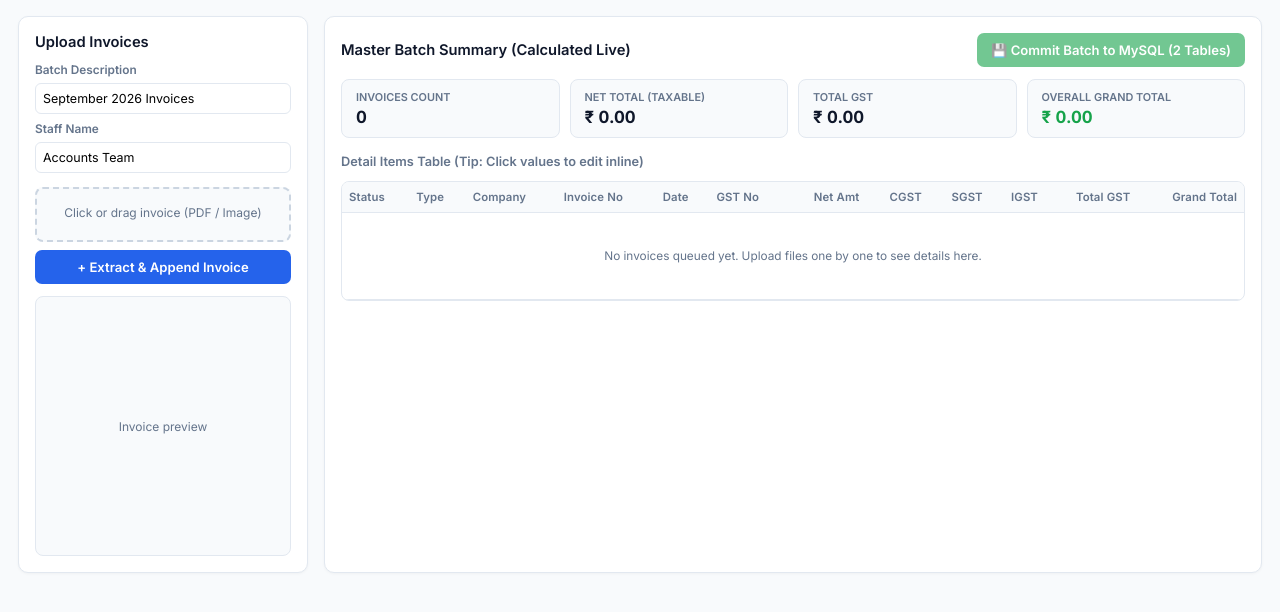
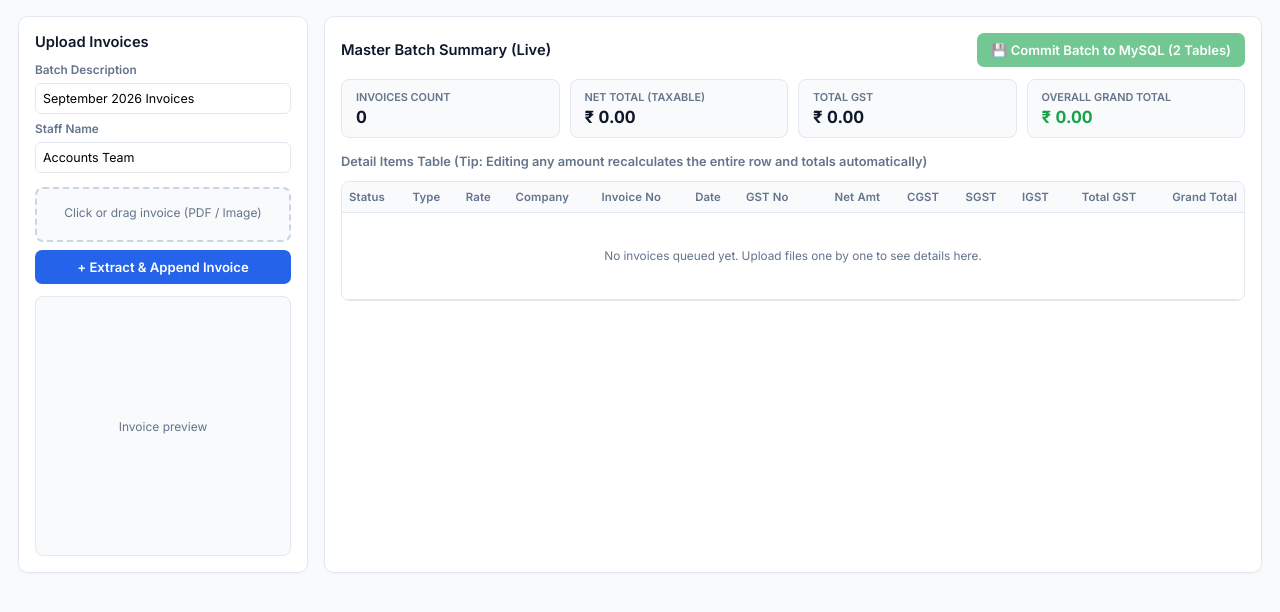
Before and after one commit to Brindha36/OCR, a Flask app: page / in a window 1280 px wide. Shown: the part 50-662 px from the top of the page. Run offline with Flask 3, Linux system fonts and the light colour scheme; data that the repository does not hold is empty.

Commit message:
index.html

```diff
--- a/templates/index.html
+++ b/templates/index.html
@@ -137,7 +137,6 @@
         .card-stat-val { font-size: 1.05rem; font-weight: 700; color: var(--text-main); margin-top: 3px; font-variant-numeric: tabular-nums; }
         .card-stat-val.highlight { color: var(--success); }
 
-        /* Vertical-only scroll container */
         .table-wrapper {
             overflow-y: auto;
             overflow-x: auto;
@@ -147,7 +146,6 @@
             width: 100%;
         }
 
-        /* Enforce strictly single line across all cells */
         table {
             width: 100%;
             border-collapse: collapse;
@@ -167,7 +165,7 @@
             padding: 8px 7px;
             border-bottom: 1px solid var(--border);
             text-align: left;
-            white-space: nowrap !important; /* Strictly prevents two lines */
+            white-space: nowrap !important;
             vertical-align: middle;
         }
 
@@ -188,7 +186,8 @@
             outline: none;
             border: 1px dashed transparent;
             display: inline-block;
-            white-space: nowrap !important; /* Strictly prevents two lines */
+            white-space: nowrap !important;
+            cursor: text;
         }
         .editable-cell:hover {
             border-color: #94a3b8;
@@ -200,8 +199,7 @@
             box-shadow: 0 0 0 2px rgba(37, 99, 235, 0.15);
         }
 
-        /* Compact, single-line Type selector */
-        .type-select {
+        .type-select, .rate-select {
             padding: 3px 6px;
             border-radius: 5px;
             font-size: 0.7rem;
@@ -220,6 +218,10 @@
             background-color: #fffbeb;
             color: #b45309;
             border-color: #fde68a;
+        }
+        .rate-select {
+            background-color: #f1f5f9;
+            color: #334155;
         }
 
         .badge-pending { background: var(--warning-bg); color: var(--warning-text); padding: 2px 6px; border-radius: 4px; font-weight: 600; font-size: 0.68rem; }
@@ -265,7 +267,7 @@
     <!-- Right: Master Summary & Detail Table -->
     <section class="panel">
         <div class="panel-title">
-            <span>Master Batch Summary (Calculated Live)</span>
+            <span>Master Batch Summary (Live)</span>
             <button class="btn-action btn-success" id="saveBatchBtn" disabled>
                 💾 Commit Batch to MySQL (2 Tables)
             </button>
@@ -293,7 +295,7 @@
 
         <!-- Detail Table -->
         <div class="panel-title" style="margin-top: 4px;">
-            <span style="font-size: 0.8rem; color: var(--text-muted);">Detail Items Table (Tip: Click values to edit inline)</span>
+            <span style="font-size: 0.8rem; color: var(--text-muted);">Detail Items Table (Tip: Editing any amount recalculates the entire row and totals automatically)</span>
         </div>
 
         <div class="table-wrapper">
@@ -302,6 +304,7 @@
                     <tr>
                         <th>Status</th>
                         <th>Type</th>
+                        <th>Rate</th>
                         <th>Company</th>
                         <th>Invoice No</th>
                         <th>Date</th>
@@ -316,7 +319,7 @@
                 </thead>
                 <tbody id="detailTableBody">
                     <tr id="emptyRow">
-                        <td colspan="12" style="text-align: center; color: var(--text-muted); padding: 36px 0;">
+                        <td colspan="13" style="text-align: center; color: var(--text-muted); padding: 36px 0;">
                             No invoices queued yet. Upload files one by one to see details here.
                         </td>
                     </tr>
@@ -363,6 +366,96 @@
         statGrand.textContent = '₹ ' + totalGrand.toFixed(2);
 
         saveBatchBtn.disabled = stagedInvoices.length === 0;
+    }
+
+    // Dynamic row-level recalculation
+    function recalculateRow(idx, changedField, tr) {
+        const item = stagedInvoices[idx];
+        const rate = parseFloat(item.gst_percentage) || 18.0;
+
+        let net = num(item.net_amount);
+        let cgst = num(item.cgst_amount);
+        let sgst = num(item.sgst_amount);
+        let igst = num(item.igst_amount);
+        let totalGst = num(item.total_gst_amount);
+        let grand = num(item.grand_total);
+
+        const isIgst = igst > 0 && cgst === 0 && sgst === 0;
+
+        if (changedField === 'net_amount' || changedField === 'gst_percentage') {
+            totalGst = (net * rate) / 100;
+            if (isIgst) {
+                igst = totalGst;
+                cgst = 0;
+                sgst = 0;
+            } else {
+                cgst = totalGst / 2;
+                sgst = totalGst / 2;
+                igst = 0;
+            }
+            grand = net + totalGst;
+        } else if (changedField === 'grand_total') {
+            if (rate > 0) {
+                net = (grand * 100) / (100 + rate);
+                totalGst = grand - net;
+            } else {
+                net = grand;
+                totalGst = 0;
+            }
+            if (isIgst) {
+                igst = totalGst;
+                cgst = 0;
+                sgst = 0;
+            } else {
+                cgst = totalGst / 2;
+                sgst = totalGst / 2;
+                igst = 0;
+            }
+        } else if (changedField === 'cgst_amount') {
+            sgst = cgst; // CGST and SGST must match in GST rules
+            igst = 0;
+            totalGst = cgst + sgst;
+            grand = net + totalGst;
+        } else if (changedField === 'sgst_amount') {
+            cgst = sgst; // CGST and SGST must match in GST rules
+            igst = 0;
+            totalGst = cgst + sgst;
+            grand = net + totalGst;
+        } else if (changedField === 'igst_amount') {
+            cgst = 0;
+            sgst = 0;
+            totalGst = igst;
+            grand = net + totalGst;
+        } else if (changedField === 'total_gst_amount') {
+            if (isIgst) {
+                igst = totalGst;
+                cgst = 0;
+                sgst = 0;
+            } else {
+                cgst = totalGst / 2;
+                sgst = totalGst / 2;
+                igst = 0;
+            }
+            grand = net + totalGst;
+        }
+
+        // Save back into staged data
+        item.net_amount = net.toFixed(2);
+        item.cgst_amount = cgst.toFixed(2);
+        item.sgst_amount = sgst.toFixed(2);
+        item.igst_amount = igst.toFixed(2);
+        item.total_gst_amount = totalGst.toFixed(2);
+        item.grand_total = grand.toFixed(2);
+
+        // Update DOM elements in row
+        tr.querySelector('[data-field="net_amount"]').innerText = item.net_amount;
+        tr.querySelector('[data-field="cgst_amount"]').innerText = item.cgst_amount;
+        tr.querySelector('[data-field="sgst_amount"]').innerText = item.sgst_amount;
+        tr.querySelector('[data-field="igst_amount"]').innerText = item.igst_amount;
+        tr.querySelector('[data-field="total_gst_amount"]').innerText = item.total_gst_amount;
+        tr.querySelector('[data-field="grand_total"]').innerText = item.grand_total;
+
+        updateMasterSummary();
     }
 
     invoiceInput.addEventListener('change', function(e) {
@@ -417,6 +510,14 @@
                     data.data.type = "Manual";
                 }
 
+                // Detect or normalize GST rate
+                let detectedRate = parseFloat(String(data.data.gst_percentage).replace(/[^0-9.]/g, '')) || 18;
+                if (![0, 5, 12, 18, 28].includes(detectedRate)) {
+                    // Nearest standard GST tier if detected oddly
+                    detectedRate = (detectedRate <= 2.5) ? 0 : (detectedRate <= 8) ? 5 : (detectedRate <= 15) ? 12 : (detectedRate <= 23) ? 18 : 28;
+                }
+                data.data.gst_percentage = detectedRate;
+
                 stagedInvoices.push(data.data);
 
                 const currentType = data.data.type;
@@ -432,6 +533,15 @@
                             <option value="Manual" ${currentType === 'Manual' ? 'selected' : ''}>✍️ Manual</option>
                         </select>
                     </td>
+                    <td>
+                        <select class="rate-select" data-index="${invIndex}">
+                            <option value="18" ${detectedRate === 18 ? 'selected' : ''}>18%</option>
+                            <option value="12" ${detectedRate === 12 ? 'selected' : ''}>12%</option>
+                            <option value="5" ${detectedRate === 5 ? 'selected' : ''}>5%</option>
+                            <option value="28" ${detectedRate === 28 ? 'selected' : ''}>28%</option>
+                            <option value="0" ${detectedRate === 0 ? 'selected' : ''}>0%</option>
+                        </select>
+                    </td>
                     <td><span class="editable-cell" contenteditable="true" data-field="company_name" data-index="${invIndex}" style="font-weight: 600;">${data.data.company_name}</span></td>
                     <td><span class="editable-cell" contenteditable="true" data-field="invoice_no" data-index="${invIndex}">${data.data.invoice_no}</span></td>
                     <td><span class="editable-cell" contenteditable="true" data-field="date" data-index="${invIndex}">${data.data.date}</span></td>
@@ -445,7 +555,7 @@
                 `;
                 detailTableBody.appendChild(tr);
 
-                // Handle Invoice Type toggle
+                // Invoice Type change handler
                 const typeDropdown = tr.querySelector('.type-select');
                 typeDropdown.addEventListener('change', function() {
                     const idx = parseInt(this.getAttribute('data-index'));
@@ -457,13 +567,28 @@
                     }
                 });
 
-                // Inline edits listener
+                // GST Rate change handler
+                const rateDropdown = tr.querySelector('.rate-select');
+                rateDropdown.addEventListener('change', function() {
+                    const idx = parseInt(this.getAttribute('data-index'));
+                    stagedInvoices[idx].gst_percentage = this.value;
+                    recalculateRow(idx, 'gst_percentage', tr);
+                });
+
+                // Inline edits listener with instant recalculation
                 tr.querySelectorAll('.editable-cell').forEach(cell => {
                     cell.addEventListener('blur', function() {
                         const idx = parseInt(this.getAttribute('data-index'));
                         const field = this.getAttribute('data-field');
-                        stagedInvoices[idx][field] = this.innerText.trim();
-                        updateMasterSummary();
+                        const val = this.innerText.trim();
+
+                        if (['net_amount', 'cgst_amount', 'sgst_amount', 'igst_amount', 'total_gst_amount', 'grand_total'].includes(field)) {
+                            stagedInvoices[idx][field] = num(val).toFixed(2);
+                            recalculateRow(idx, field, tr);
+                        } else {
+                            stagedInvoices[idx][field] = val;
+                            updateMasterSummary();
+                        }
                     });
                 });
 
```
